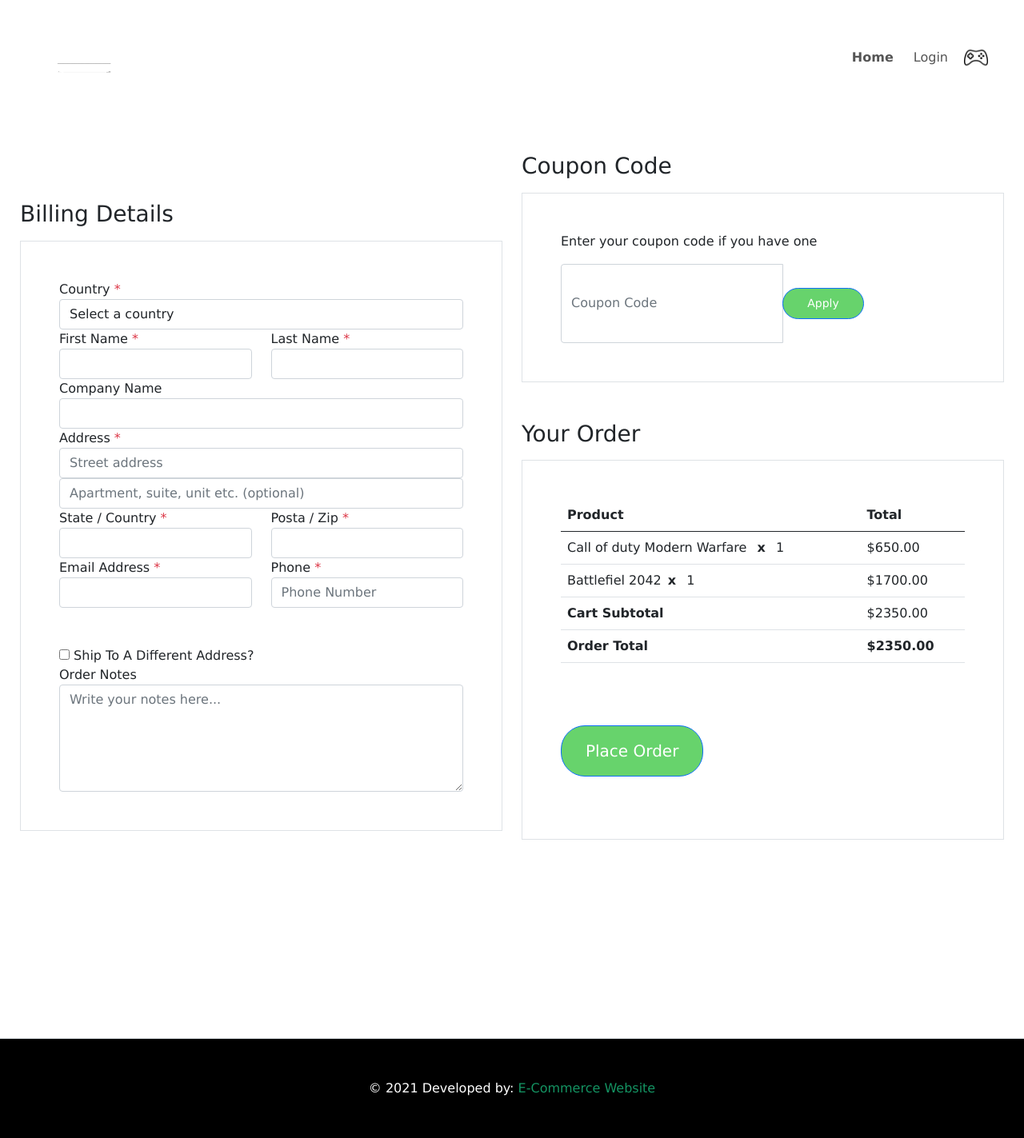
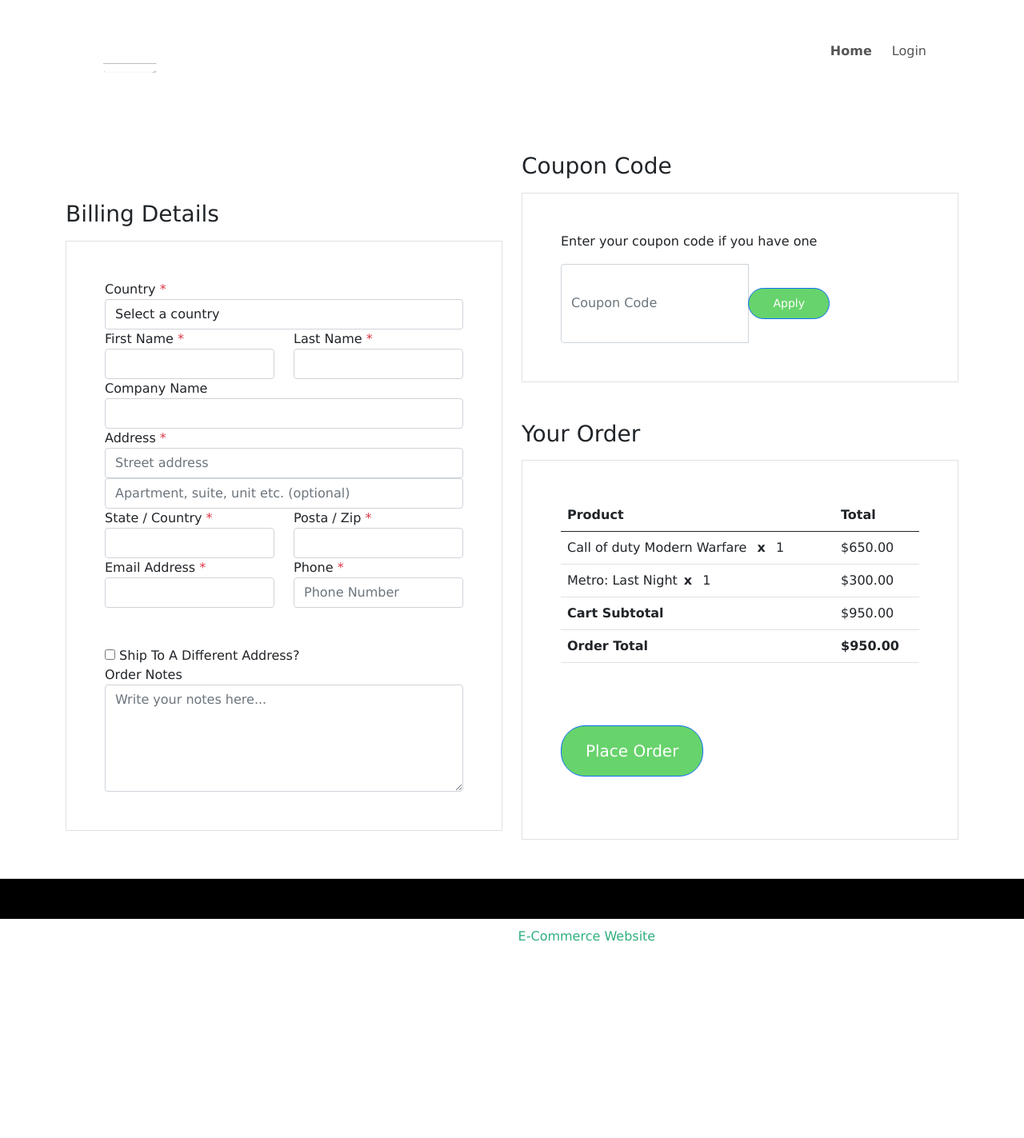
Before and after one commit to Diego1234454/e-commerce-u2, a PHP site: page /checkout.php in a window 1280 px wide. Shown: the whole page at 80% size. After the commit the page ends 1177 px from the top, so only its background shows below. Run offline with PHP 8.4, Linux system fonts and the light colour scheme; some libraries are stand-ins or nearby versions.

Commit message:
Actualice diseños y funciones del proyecto

```diff
--- a/account/login.php
+++ b/account/login.php
@@ -99,7 +99,7 @@ if ($_SERVER["REQUEST_METHOD"] == "POST") {
     <meta name="description" content="All-Games E-commerce Website" />
     <meta name="author" content="Alejandro Medrano" />
     <meta name="generator" content="PHP, MySQL" />
-    <link rel="shortcut icon" href="../images/A.jpg" />
+    <link rel="shortcut icon" href="../images/studio.png" />
     <link rel="stylesheet" href="https://stackpath.bootstrapcdn.com/font-awesome/4.7.0/css/font-awesome.min.css">
 
     <title>Login</title>
--- a/account/register.php
+++ b/account/register.php
@@ -138,7 +138,7 @@ if ($_SERVER["REQUEST_METHOD"] == "POST") {
   <meta name="description" content="All-Games E-Commerce Website />
   <meta name="author" content="Alejandro - Medrano" />
   <meta name="generator" content="PHP, MySQL" />
-  <link rel="shortcut icon" href="../images/A.jpg" />
+  <link rel="shortcut icon" href="../images/studio.png" />
   <title>Registrar</title>
 
   <link rel="canonical" href="https://getbootstrap.com/docs/5.0/examples/sign-in/">
--- a/checkout.php
+++ b/checkout.php
@@ -8,7 +8,8 @@ session_start();
 <!DOCTYPE html>
 <html lang="en">
   <head>
-    <title>Shoppers &mdash; Colorlib e-Commerce Template</title>
+    <title>Checkout</title>
+    <link rel="shortcut icon" href="images/studio.png" />
     <meta charset="utf-8">
     <meta name="viewport" content="width=device-width, initial-scale=1, shrink-to-fit=no">
 
@@ -53,8 +54,22 @@ session_start();
                   <option value="5">Ghana</option>
                   <option value="6">Albania</option>
                   <option value="7">Bahrain</option>
-                  <option value="8">Colombia</option>
-                  <option value="9">Dominican Republic</option>
+                  <option value="8">Brazil</option>
+                  <option value="10">Colombia</option>
+                  <option value="11">Dominican </option>
+                  <option value="12">Canada</option>
+                  <option value="13">Europa</option>
+                  <option value="14">Germany</option>
+                  <option value="15">México</option>
+                  <option value="16">Monaco</option>
+                  <option value="17">Nicaragua</option>
+                  <option value="18">Panama </option>
+                  <option value="19">Portugal</option>
+                  <option value="20">Spain</option>
+                  <option value="21">USA</option>
+                  <option value="22">Venezuela</option>
+                  <option value="23">Vietnam</option>
+                  Brazil
                 </select>
               </div>
               <div class="form-group row">
@@ -229,16 +244,16 @@ session_start();
                         <td>$650.00</td>
                       </tr>
                       <tr>
-                        <td>Battlefiel 2042<strong class="mx-2">x</strong>   1</td>
-                        <td>$1700.00</td>
+                        <td>Metro: Last Night<strong class="mx-2">x</strong>   1</td>
+                        <td>$300.00</td>
                       </tr>
                       <tr>
                         <td class="text-black font-weight-bold"><strong>Cart Subtotal</strong></td>
-                        <td class="text-black">$2350.00</td>
+                        <td class="text-black">$950.00</td>
                       </tr>
                       <tr>
                         <td class="text-black font-weight-bold"><strong>Order Total</strong></td>
-                        <td class="text-black font-weight-bold"><strong>$2350.00</strong></td>
+                        <td class="text-black font-weight-bold"><strong>$950.00</strong></td>
                       </tr>
                     </tbody>
                   </table>
--- a/css/style.css
+++ b/css/style.css
@@ -34,17 +34,13 @@ p {
   color: #555;
 }
 .container {
-  max-width: 1300px;
-  margin: auto;
-  padding-left: 25px;
-  padding-right: 25px;
-  padding-bottom: 200px;
+
+  min-height: calc(100vh * 100px - 300px);
 }
 .row {
   display: flex;
   align-items: center;
   flex-wrap: wrap;
-  justify-content: space-around;
 }
 .col-2 {
   flex-basis: 50%;
@@ -154,7 +150,10 @@ small {
 /* footer */
 .footer {
   background: black;
-  bottom: 0;
+  color: white;
+  align-self: flex-end;
+  width: 100%;
+  height: 50px;
 }
 body{
   margin: 0;
@@ -163,13 +162,13 @@ body{
 .footer .container {
   color: #fff;
   text-align: center;
-  padding: 50px;
+  padding: 60px;
 }
 .copyright a {
   color: #16a56ee3;
 }
 .copyright a:hover {
-  color: #e26f11;
+  color: #f0ebe7;
 }
 
 .menu-icon {
--- a/index.php
+++ b/index.php
@@ -13,7 +13,7 @@ session_start();
     <meta charset="UTF-8">
     <meta name="viewport" content="width=device-width, initial-scale=1.0">
     <title>All-Games </title>
-    <link rel="shortcut icon" href="images/A.jpg" />
+    <link rel="shortcut icon" href="images/studio.png" />
     <link rel="stylesheet" href="css/style.css">
     <link rel="preconnect" href="https://fonts.googleapis.com">
     <link rel="preconnect" href="https://fonts.gstatic.com" crossorigin>
@@ -38,7 +38,7 @@ session_start();
             if (isset($_SESSION['username']) && !empty($_SESSION['username'])) {
             ?>
             <li><a href="products.php"><b>Products</b></a></li>
-            <li><a href="./account/logout.php"><img src="images/logout.png" width="30px" height="30px"></a></li>
+            <li><a href="./account/logout.php"><img src="images/logout.png" width="18px" height="18px"></a></li>
             <?php
             } else {
             ?>
@@ -50,7 +50,7 @@ session_start();
 
                 </ul>
             </nav>
-            <img src="images/console.png" width="30px" height="30px">
+            <img src="images/console.png" width="25px" height="25px">
             <img src="images/menu.png" class="menu-icon" onclick="menutoggle()">
         </div>
     </div>
--- a/layouts/footer.php
+++ b/layouts/footer.php
@@ -16,7 +16,7 @@
     <script>
         var MenuItems = document.getElementById("MenuItems");
 
-        MenuItems.style.maxHeight = "0px";
+        MenuItems.style.maxHeight = "100px";
 
         function menutoggle() {
             if (MenuItems.style.maxHeight == "0px") {
--- a/layouts/header.php
+++ b/layouts/header.php
@@ -5,7 +5,7 @@
     <meta charset="UTF-8">
     <meta name="viewport" content="width=device-width, initial-scale=1.0">
     <title>E-Commerce Products</title>
-    <link rel="shortcut icon" href="images/A.jpg" />
+    <link rel="shortcut icon" href="images/studio.png" />
     <link rel="stylesheet" href="css/style.css">
     <link rel="preconnect" href="https://fonts.googleapis.com">
     <link rel="preconnect" href="https://fonts.gstatic.com" crossorigin>
@@ -23,12 +23,26 @@
             </div>
             <nav>
                 <ul id="MenuItems">
-                    <li><a href="./"><b>Home</b></a></li>
+                   <li> <a href="index.php" class="site-cart"><b>Home</b></a> </li>
  <?php
             if (isset($_SESSION['username']) && !empty($_SESSION['username'])) {
             ?>
             <li><a href="products.php"><b>Products</b></a></li>
-            <li><a href="./account/logout.php"><img src="images/logout.png" width="30px" height="30px"></a></li>
+               <li>
+                    <a href="cart.php" class="site-cart"> <b>Cart</b>
+                    <img src="./images/cart.png" width="25px" height="25px">
+                      <span class="count">
+                        <?php
+                          if(isset($_SESSION['carrito'])){
+                            echo count($_SESSION['carrito']);
+                          }else{
+                            echo 0;
+                          }
+                        ?>
+                      </span>
+                    </a>
+                  </li>
+            <li><a href="./account/logout.php"><img src="images/logout.png" width="18px" height="18px"></a></li>
             <?php
             } else {
             ?>
@@ -39,8 +53,8 @@
             ?>
                 </ul>
             </nav>
-            <img src="images/console.png" width="30px" height="30px">
-            <img src="images/menu.png" class="menu-icon" onclick="menutoggle()">
+
+
         </div>
     </div>
 </body>
--- /dev/null
+++ b/php/cartcontroller.php
@@ -0,0 +1,3 @@
+<?php
+
+?>
```
Also changed, not shown: cart.php (renamed from carrito.php, +46 -17 lines), details.php (+18 -7 lines), products.php (+16 -2 lines), thankyou.php (+6 -5 lines), images/box.png (added), images/icon-check.png (added), images/shopping-cart.png (added), images/studio.png (added).
